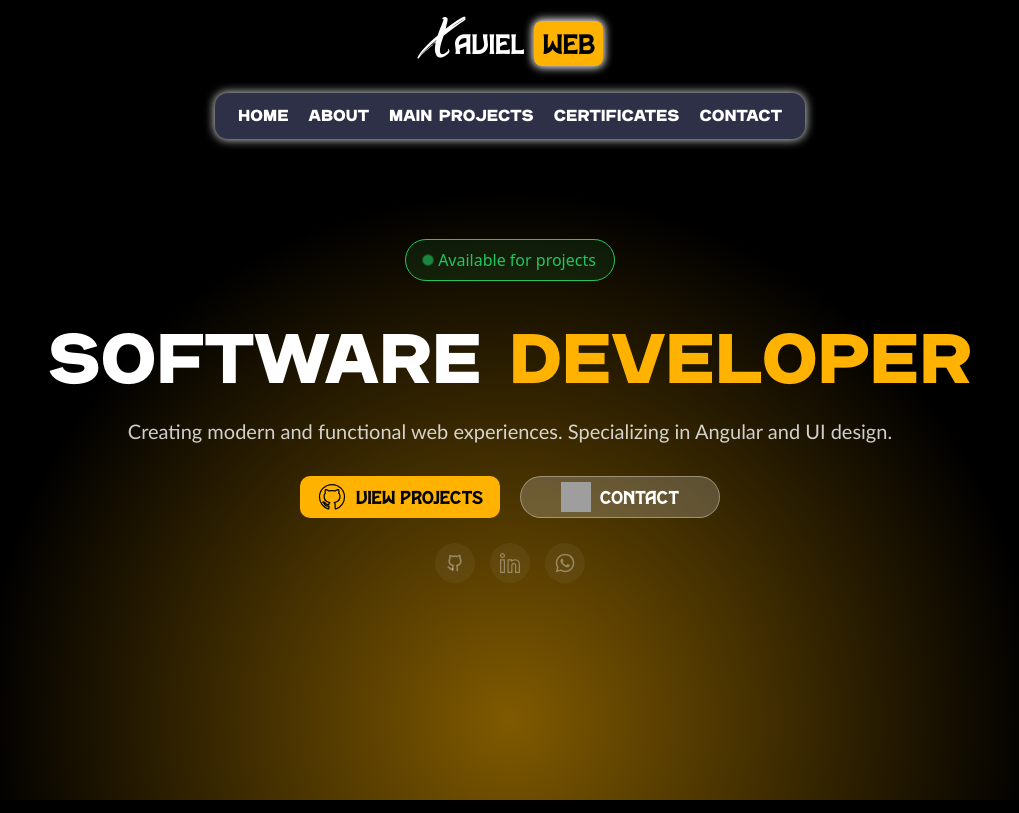
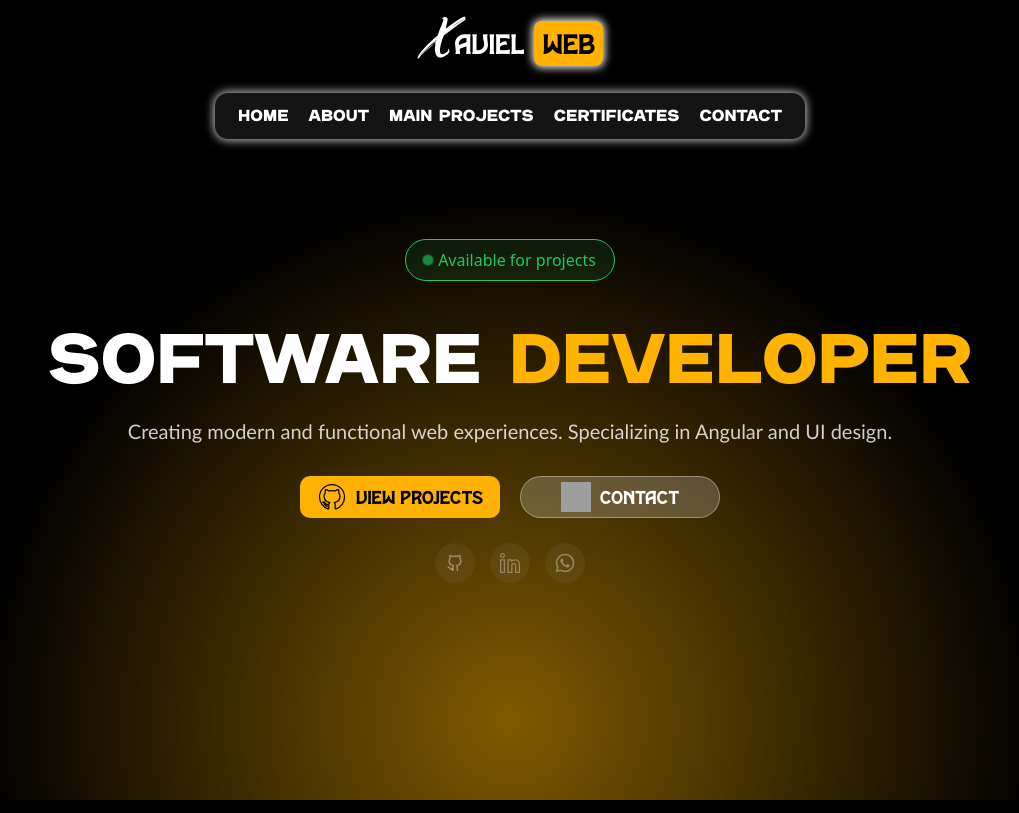
Before and after one commit to XavielT/xaviel-web-v2, an Angular app: page / in a window 1280 px wide. Shown: the whole page, without its empty margins (130-1149 px from the left). Built offline with nearby package versions, Linux system fonts and the light colour scheme; grey boxes are pictures that could not be loaded.

Commit message:
Make the navbar looks more modern

```diff
--- a/src/app/components/navbar/navbar.css
+++ b/src/app/components/navbar/navbar.css
@@ -1,5 +1,7 @@
 .Xbar{
-    background-color: var(--SpaceIndigo);
+    background: rgba(255, 255, 255, 0.08);
+    backdrop-filter: blur(12px);
+    -webkit-backdrop-filter: blur(12px); /* Safari */
     margin-top: 1px;
     margin-left:auto;
     margin-right: auto;
@@ -10,6 +12,14 @@
     width: 600px;
     height: auto;
     box-shadow: 0px 0px 10px 1px var(--HubShadow);
+    position: sticky;
+    top: 20px;
+    transition: box-shadow 0.35s cubic-bezier(.4, 0, .2, 1);
+    z-index: 1;
+}
+
+.Xbar:hover{
+    box-shadow: 0px 0px 10px 1px var(--Hub);
 }
 
 .nav-list{
@@ -29,14 +39,31 @@
     font-weight: 500;
     transition: color 0.3s ease;
     font-family: 'Gefika', sans-serif;
+    position: relative;
+}
+
+/* línea oculta */
+.nav-link::after{
+    content: "";
+    position: absolute;
+    left: 0;
+    bottom: -6px;
+    width: 0%;
+    height: 2px;
+    background: var(--Hub);
+    transition: width 0.3s cubic-bezier(0.22,1,0.36,1);
 }
 
 .nav-link:hover{
     color: var(--Hub);
-    text-decoration: underline;
+    /*text-decoration: underline;
     text-underline-offset: 5px;
     text-decoration-thickness: 2px;
     text-decoration-color: var(--Hub);
     text-decoration-style: solid;
-    text-decoration-skip-ink: none;
+    text-decoration-skip-ink: none;*/
 }
+
+.nav-link:hover::after{
+    width: 100%;
+}
--- a/src/styles.css
+++ b/src/styles.css
@@ -14,6 +14,7 @@
     --Btn_Gray: #333333;
     --Info: #acacac;
     --Black: #000000;
+    --Bckg-pill: #ffffff59;
 }
 
 /*Fonts*/
```
